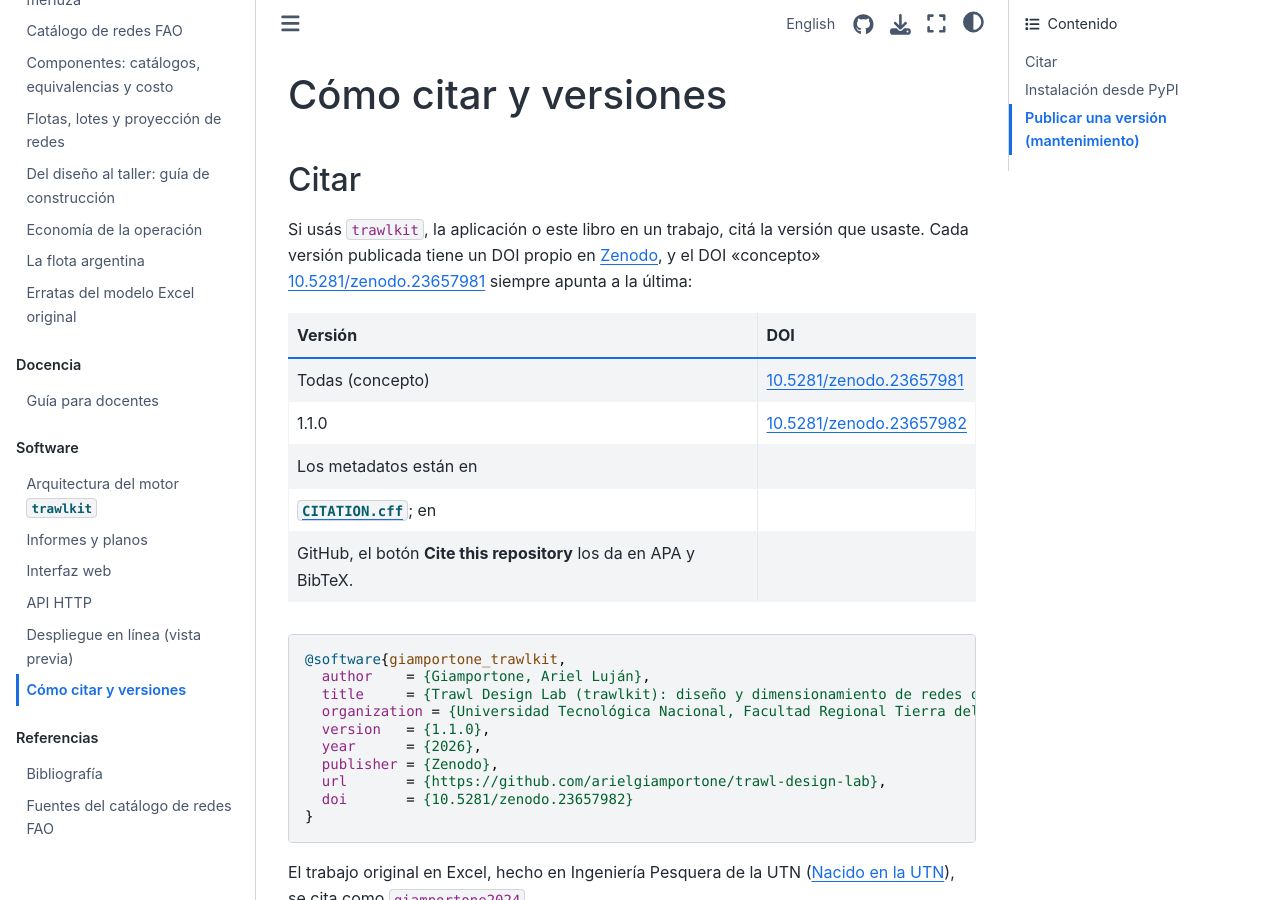
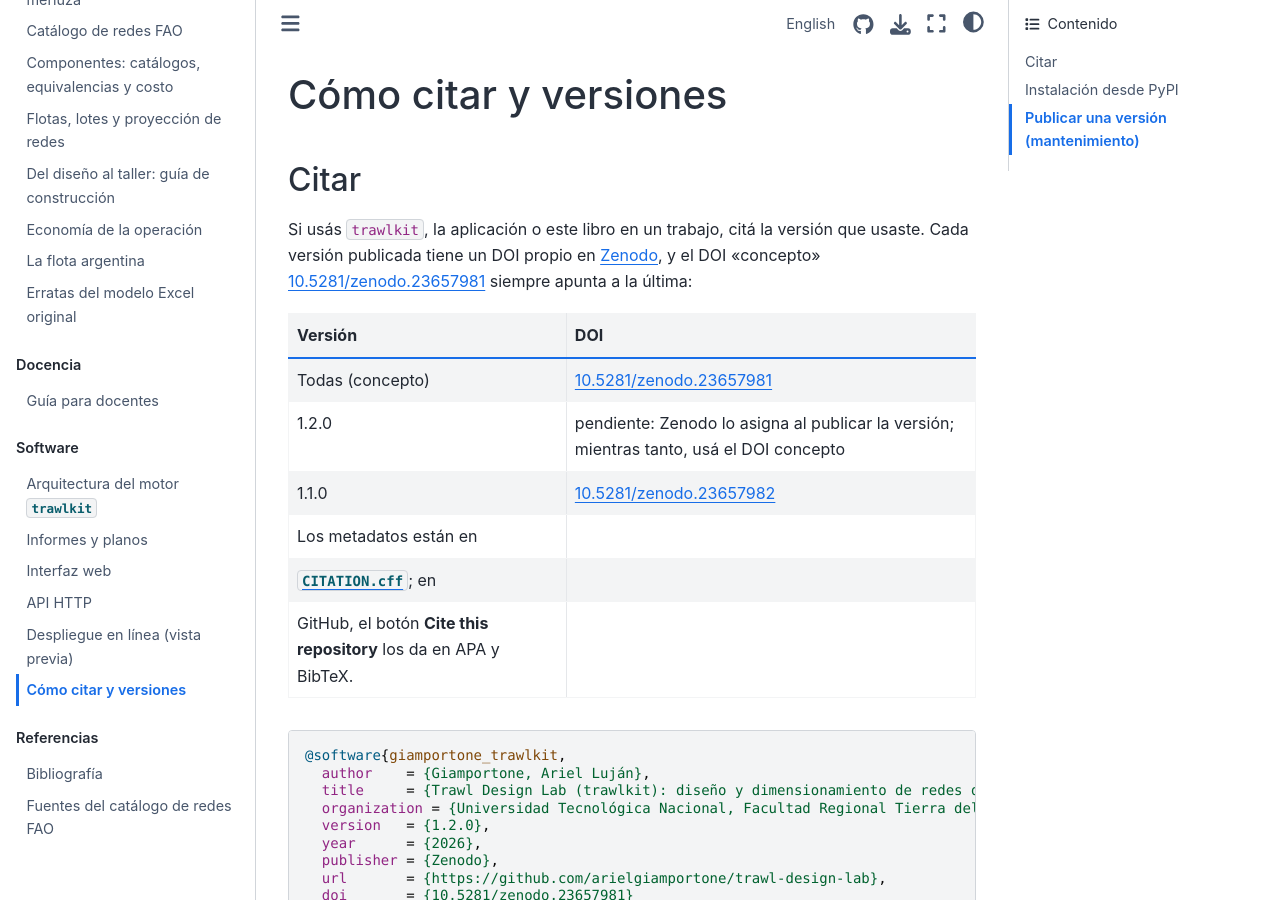
Before and after one commit to arielgiamportone/trawl-design-lab, a Jupyter Book: the page built from docs/citar.md, in a window 1280 px wide and 900 px high. Built offline with Jupyter Book 1.0.4 settings and Sphinx 7.4.7 and the Sphinx Book theme 1.1.4, drawn with Linux system fonts in a browser that asks for light colours; cross-references to code outside the pages are shown as plain code.

Commit message:
Versión 1.2.0
Co-Authored-By: Claude Opus 5.5 <noreply@anthropic.com>
Claude-Session: https://claude.ai/code/session_01GxmE171J19C1A6ZvcYULfz

````diff
--- a/docs/citar.md
+++ b/docs/citar.md
@@ -9,6 +9,7 @@ versión publicada tiene un DOI propio en [Zenodo](https://zenodo.org/), y el DO
 | Versión | DOI |
 |---|---|
 | Todas (concepto) | [10.5281/zenodo.23657981](https://doi.org/10.5281/zenodo.23657981) |
+| 1.2.0 | pendiente: Zenodo lo asigna al publicar la versión; mientras tanto, usá el DOI concepto |
 | 1.1.0 | [10.5281/zenodo.23657982](https://doi.org/10.5281/zenodo.23657982) |
  Los metadatos están en
 [`CITATION.cff`](https://github.com/arielgiamportone/trawl-design-lab/blob/main/CITATION.cff); en
@@ -19,11 +20,11 @@ GitHub, el botón **Cite this repository** los da en APA y BibTeX.
   author    = {Giamportone, Ariel Luján},
   title     = {Trawl Design Lab (trawlkit): diseño y dimensionamiento de redes de arrastre},
   organization = {Universidad Tecnológica Nacional, Facultad Regional Tierra del Fuego},
-  version   = {1.1.0},
+  version   = {1.2.0},
   year      = {2026},
   publisher = {Zenodo},
   url       = {https://github.com/arielgiamportone/trawl-design-lab},
-  doi       = {10.5281/zenodo.23657982}
+  doi       = {10.5281/zenodo.23657981}
 }
 ```
 
--- a/src/trawlkit/__init__.py
+++ b/src/trawlkit/__init__.py
@@ -59,4 +59,4 @@ __all__ = [
     "ureg",
     "vessel",
 ]
-__version__ = "1.1.0"
+__version__ = "1.2.0"
````
Also changed, not shown: CHANGELOG.md (+13 -0 lines), docs/en/citar.md (+3 -2 lines), 4 other files.
